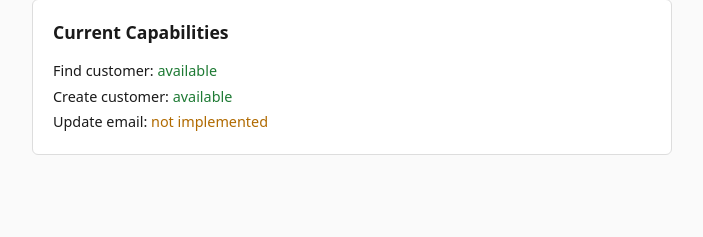
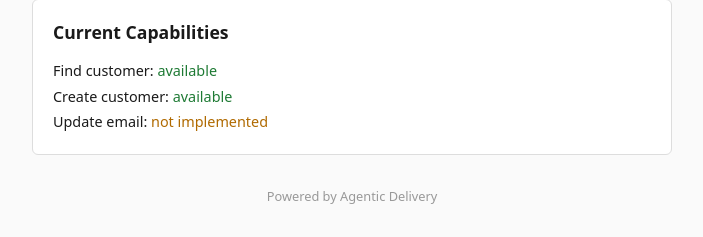
Before and after one commit to karthikdevadoss/agentic-software-delivery, a Spring Boot app: page / in a window 1280 px wide. Shown: the part 776-1013 px from the top of the page, without its empty margins (288-991 px from the left). Before the commit the page ends 931 px from the top, so only its background shows below. Run offline with Spring Boot 4, Linux system fonts and the light colour scheme.

Commit message:
Trainer demo: Add a small "Powered by Agentic Delivery" footer line to the page

```diff
--- a/app/src/main/resources/static/index.html
+++ b/app/src/main/resources/static/index.html
@@ -106,6 +106,12 @@
   }
   .status-ok { color: #1e7a34; }
   .status-pending { color: #b06a00; }
+  footer.app-footer {
+    margin-top: 2rem;
+    text-align: center;
+    font-size: 0.8rem;
+    color: #999;
+  }
 </style>
 </head>
 <body>
@@ -144,6 +150,8 @@
     <li>Update email: <span class="status-pending">not implemented</span></li>
   </ul>
 </section>
+
+<footer class="app-footer">Powered by Agentic Delivery</footer>
 
 <script>
   function showResult(el, message, isError) {
```
